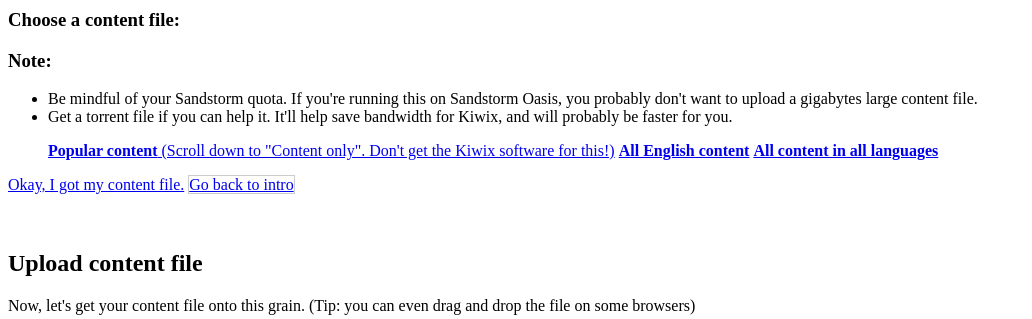
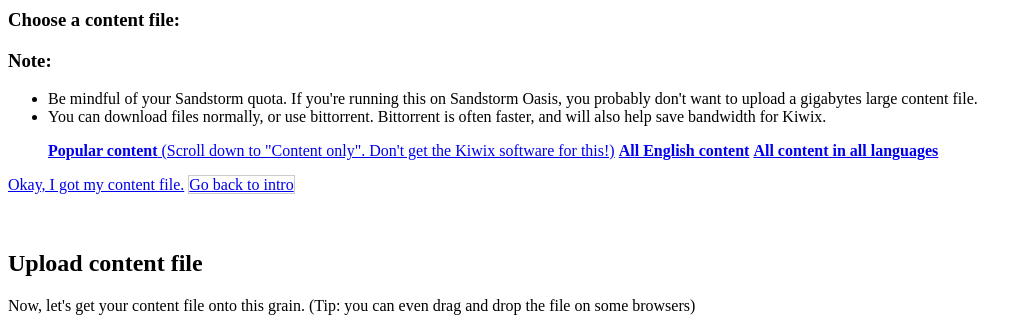
Before and after one commit to orblivion/KiwixSandstorm, a Flask app: template zim_uploader/uploader/templates/index.html in a window 1280 px wide. Shown: the part 1153-1472 px from the top of the page, without its empty margins (0-1032 px from the left). Run offline with Flask 2, Linux system fonts and the light colour scheme; the template is opened without the code that fills it, so the values that code supplies are empty; some libraries are stand-ins or nearby versions.

Commit message:
Clarify bittorrent message.

```diff
--- a/zim_uploader/uploader/templates/index.html
+++ b/zim_uploader/uploader/templates/index.html
@@ -94,7 +94,7 @@
                 <div class="panel-body">
                     <ul>
                         <li>Be mindful of your Sandstorm quota. If you're running this on Sandstorm Oasis, you probably don't want to upload a gigabytes large content file.</li>
-                        <li>Get a torrent file if you can help it. It'll help save bandwidth for Kiwix, and will probably be faster for you.</li>
+                        <li>You can download files normally, or use bittorrent. Bittorrent is often faster, and will also help save bandwidth for Kiwix.</li>
                     </ul>
                 </div>
             </div>
```
